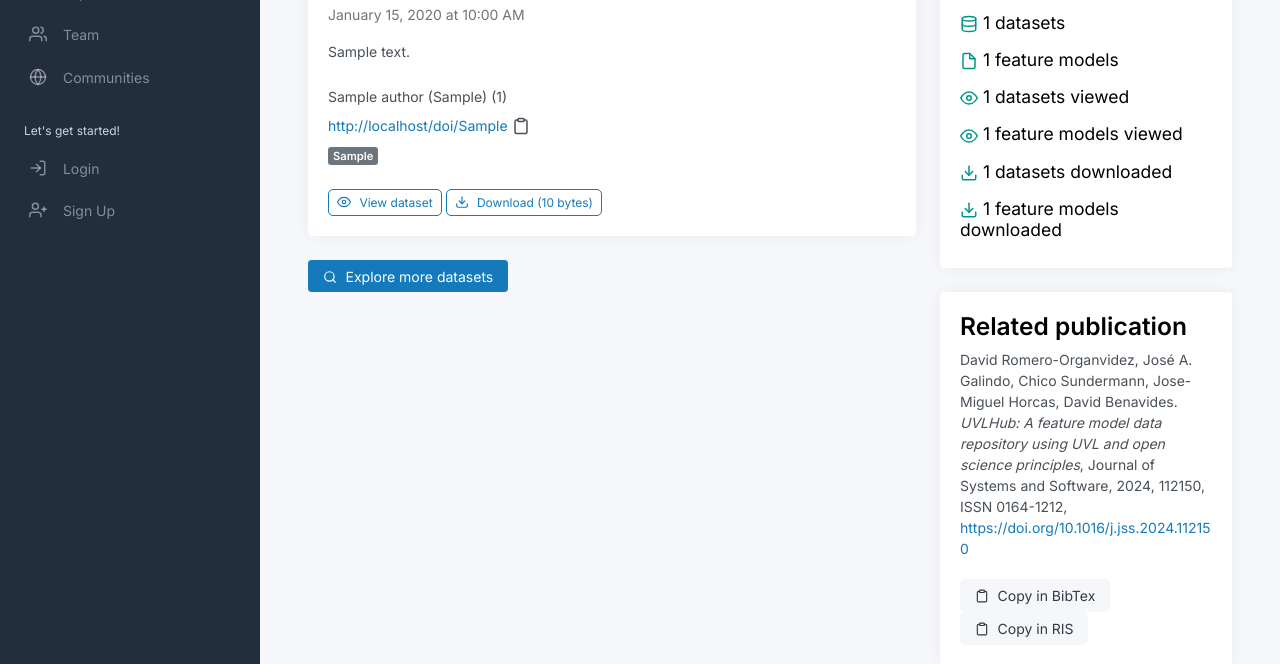
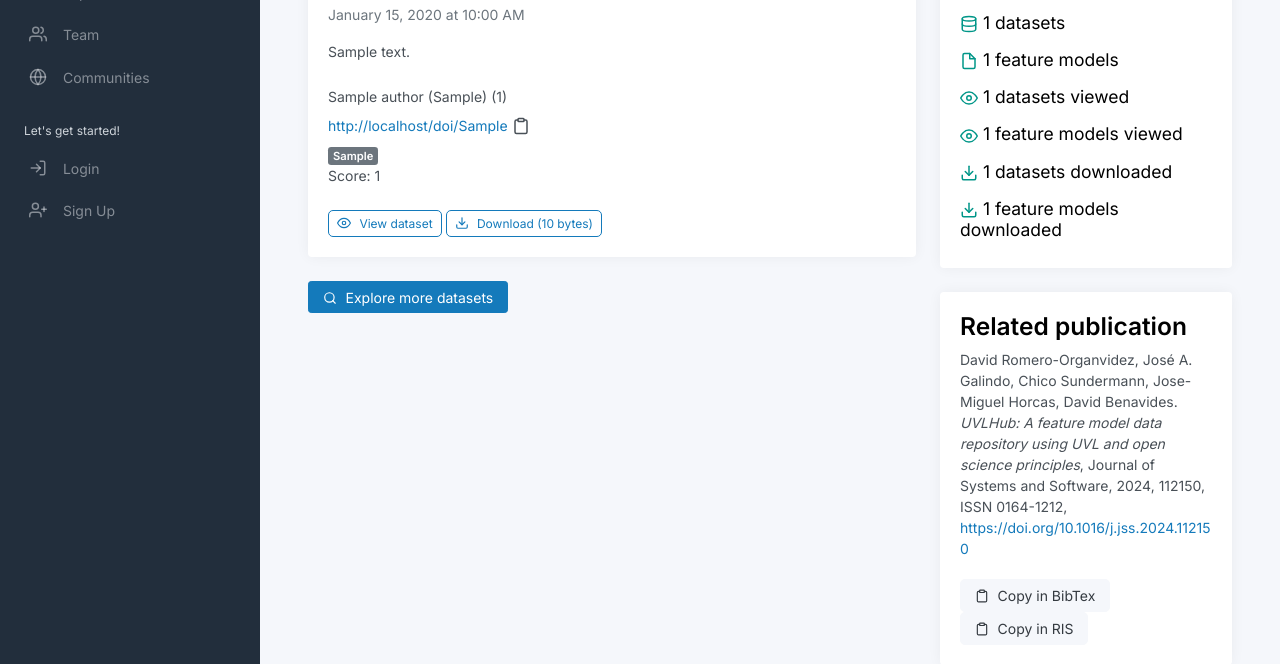
Before and after one commit to ch0cohub/choco-hub-2, a Flask app: page / in a window 1280 px wide. Shown: the part 213-877 px from the top of the page. Run offline with Flask 3, Linux system fonts and the light colour scheme; tables that the repository leaves empty hold one stand-in row (values such as "Sample post"); parts of the project's set-up code (start-up, migrations or seed data) failed here and were passed over; some libraries are stand-ins or nearby versions.

Commit message:
feat: added score to the main page

```diff
--- a/app/modules/public/templates/public/index.html
+++ b/app/modules/public/templates/public/index.html
@@ -81,6 +81,8 @@
                                     <span class="badge bg-secondary">{{ tag.strip() }}</span>
                                 {% endfor %}
                             </div>
+                            <span id="like-count-{{ dataset.id }}">Score: {{ dataset.review_score() }}</span>
+
 
                         </div>
 
```
